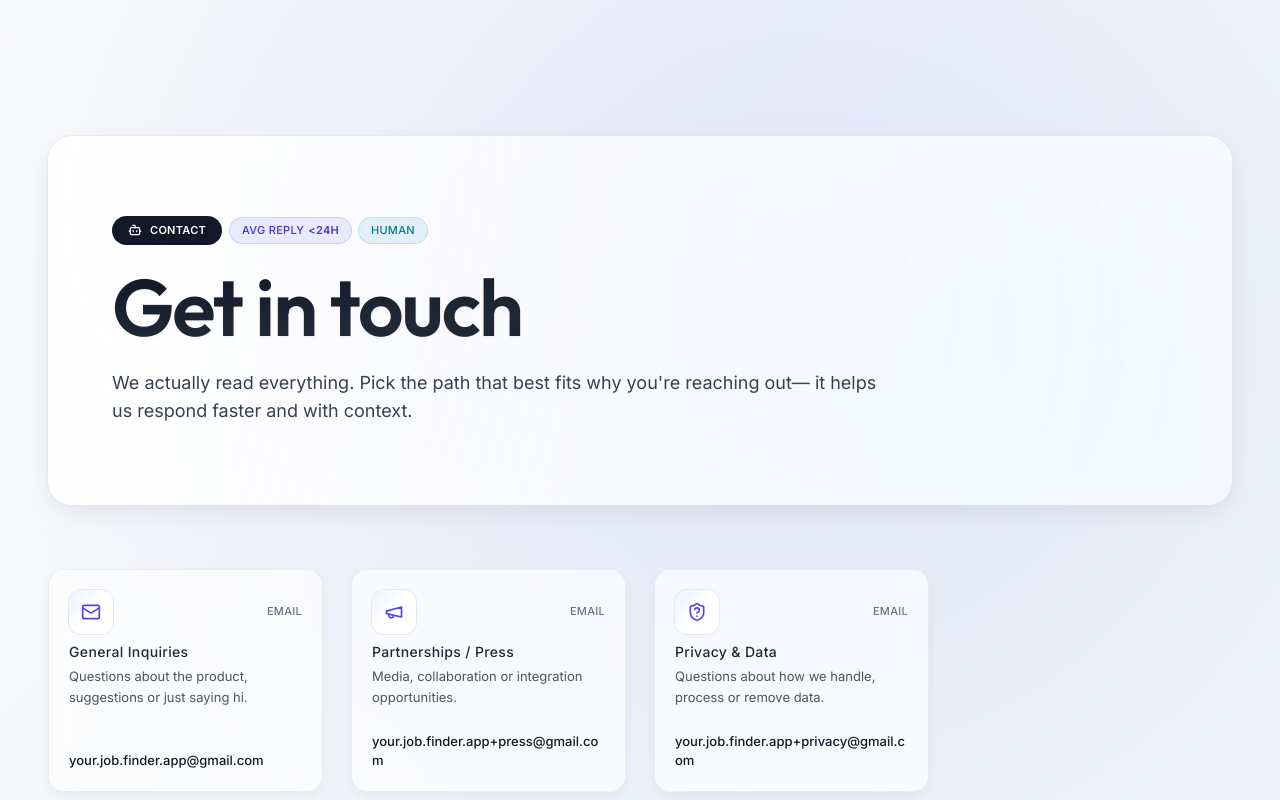
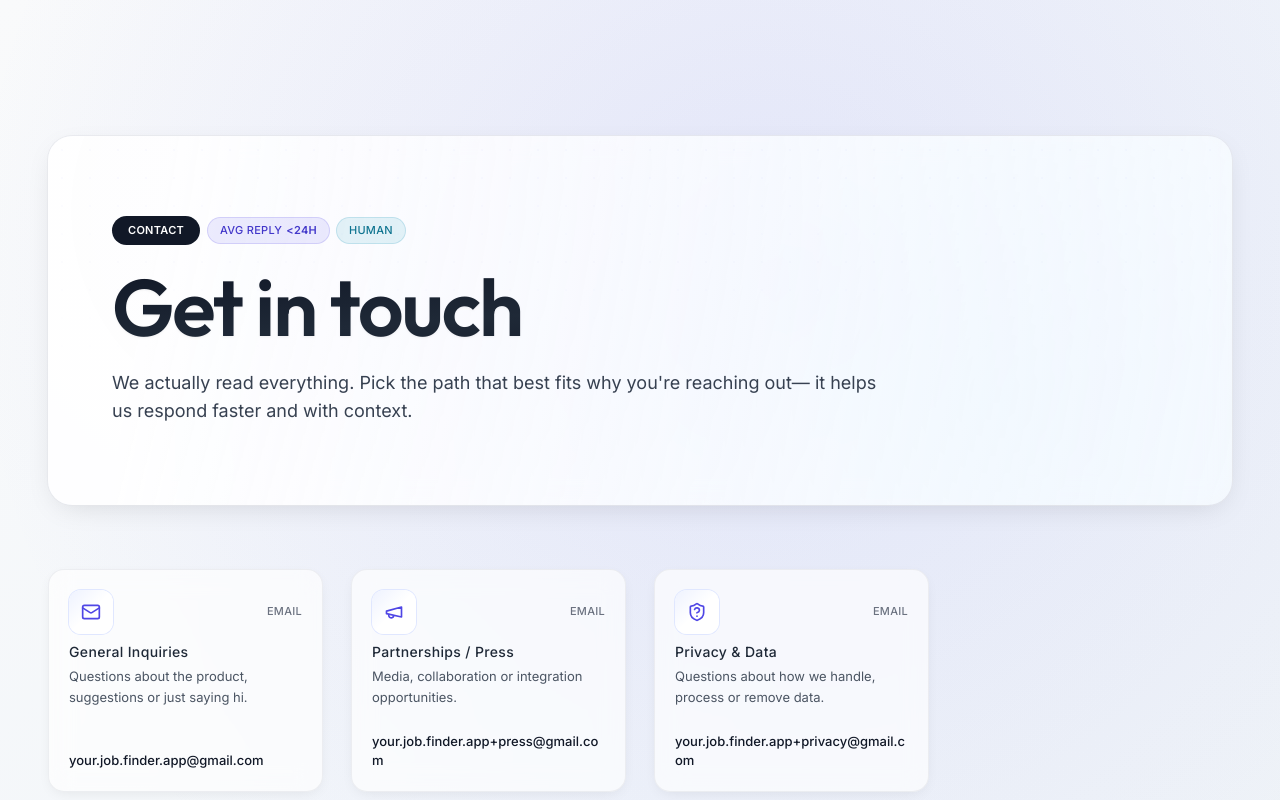
Before and after one commit to whoistahito/Job-Finder-Frontend, a React (Vite) app: page /contact in a window 1280 px wide. Shown: the top 800 px of the page. Built offline with nearby package versions, Linux system fonts and the light colour scheme.

Commit message:
Remove Bot icon from the Contact page

```diff
--- a/src/components/ContactUs.tsx
+++ b/src/components/ContactUs.tsx
@@ -1,5 +1,5 @@
 import React from 'react';
-import {ArrowLeft, Bot, Mail, Megaphone, ShieldQuestion} from 'lucide-react';
+import {ArrowLeft, Mail, Megaphone, ShieldQuestion} from 'lucide-react';
 import {Button} from './ui/Button';
 import {Link} from 'react-router-dom';
 
@@ -37,8 +37,7 @@ export const ContactUs: React.FC = () => {
                     <div className="relative z-10 px-8 md:px-16 py-16 md:py-20">
                         <div className="flex flex-wrap items-center gap-2 mb-6">
                             <span
-                                className="inline-flex items-center gap-2 bg-gray-900 text-white text-[11px] font-semibold tracking-wide uppercase rounded-full px-4 py-1.5"><Bot
-                                className="w-3.5 h-3.5"/> Contact</span>
+                                className="inline-flex items-center gap-2 bg-gray-900 text-white text-[11px] font-semibold tracking-wide uppercase rounded-full px-4 py-1.5">Contact</span>
                             <span
                                 className="inline-flex items-center gap-1 bg-brand-600/10 text-brand-700 ring-1 ring-brand-600/25 text-[11px] font-medium tracking-wide uppercase rounded-full px-3 py-1">Avg reply <span
                                 className="font-semibold">&lt;24h</span></span>
```
